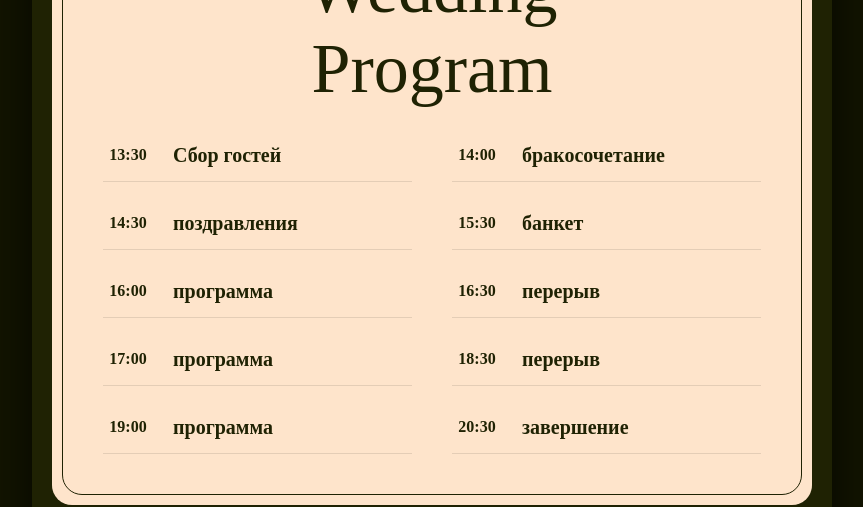
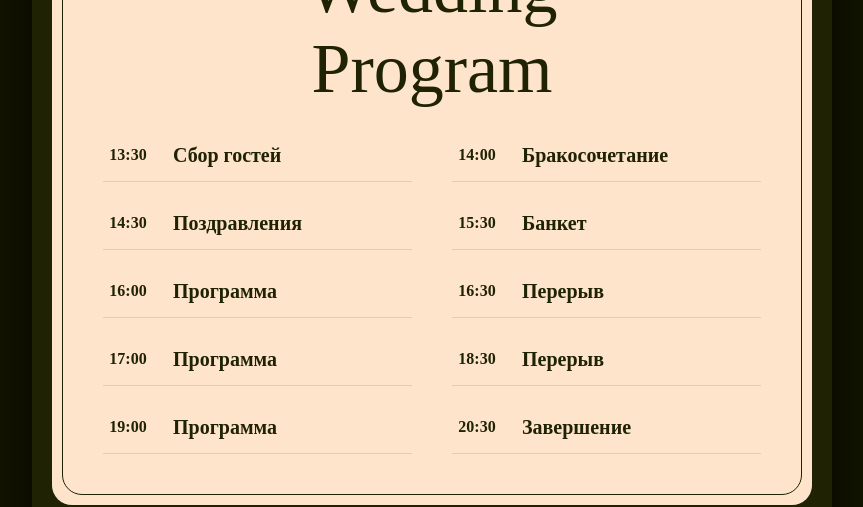
Before and after one commit to Matthewdeveloper1/WadikUlya, a React (Vite) app: page / in a window 1280 px wide. Shown: the part 2560-3067 px from the top of the page, without its empty margins (208-1071 px from the left). Built offline with nearby package versions, Linux system fonts and the light colour scheme; a web font is replaced by a local one.

Commit message:
second fix

```diff
--- a/src/App.jsx
+++ b/src/App.jsx
@@ -174,15 +174,15 @@ function App() {
           </h1>
           <div className='programSections'>
             <p className='section'><span className='time'>13:30</span><span className='divider'></span><span className='event'>Сбор гостей</span></p>
-            <p className='section'><span className='time'>14:00</span><span className='divider'></span><span className='event'>бракосочетание </span></p>
-            <p className='section'><span className='time'>14:30</span><span className='divider'></span><span className='event'>поздравления</span></p>
-            <p className='section'><span className='time'>15:30</span><span className='divider'></span><span className='event'>банкет</span></p>
-            <p className='section'><span className='time'>16:00</span><span className='divider'></span><span className='event'>программа</span></p>
-            <p className='section'><span className='time'>16:30</span><span className='divider'></span><span className='event'>перерыв</span></p>
-            <p className='section'><span className='time'>17:00</span><span className='divider'></span><span className='event'>программа</span></p>
-            <p className='section'><span className='time'>18:30</span><span className='divider'></span><span className='event'>перерыв</span></p>
-            <p className='section'><span className='time'>19:00</span><span className='divider'></span><span className='event'>программа</span></p>
-            <p className='section'><span className='time'>20:30</span><span className='divider'></span><span className='event'>завершение</span></p>
+            <p className='section'><span className='time'>14:00</span><span className='divider'></span><span className='event'>Бракосочетание </span></p>
+            <p className='section'><span className='time'>14:30</span><span className='divider'></span><span className='event'>Поздравления</span></p>
+            <p className='section'><span className='time'>15:30</span><span className='divider'></span><span className='event'>Банкет</span></p>
+            <p className='section'><span className='time'>16:00</span><span className='divider'></span><span className='event'>Программа</span></p>
+            <p className='section'><span className='time'>16:30</span><span className='divider'></span><span className='event'>Перерыв</span></p>
+            <p className='section'><span className='time'>17:00</span><span className='divider'></span><span className='event'>Программа</span></p>
+            <p className='section'><span className='time'>18:30</span><span className='divider'></span><span className='event'>Перерыв</span></p>
+            <p className='section'><span className='time'>19:00</span><span className='divider'></span><span className='event'>Программа</span></p>
+            <p className='section'><span className='time'>20:30</span><span className='divider'></span><span className='event'>Завершение</span></p>
           </div>
         </div>
       </div>
```
